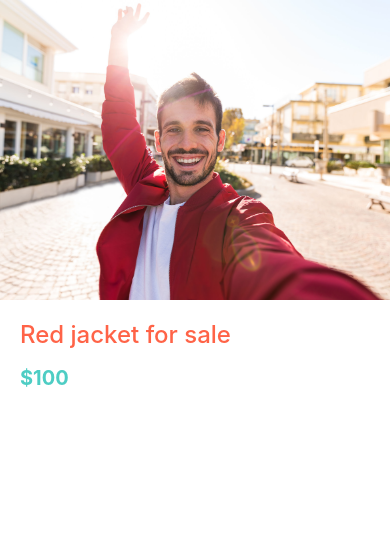
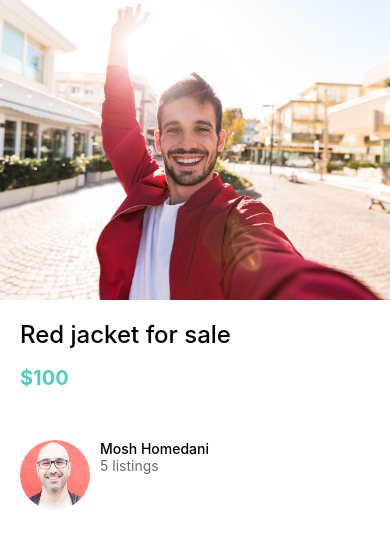
Before and after one commit to captainR0bbo/DoneWithIt, a React Native app: screen / in a window 390 px wide. Shown: the top 548 px of the page. Built offline with nearby package versions, Linux system fonts and the light colour scheme.

Commit message:
New ListItemComponent. Added to Listing details

```diff
--- a/app/components/AppText.js
+++ b/app/components/AppText.js
@@ -7,7 +7,7 @@
 
 const styles = StyleSheet.create({
   text: {
-    color: "tomato",
+    color: "black",
     ...Platform.select({
       ios: {
         fontSize: 20,
--- /dev/null
+++ b/app/components/ListItem.js
@@ -0,0 +1,37 @@
+import React from "react";
+import { View, StyleSheet, Image } from "react-native";
+
+import AppText from "./AppText";
+import colors from "../config/colors";
+
+function ListItem({ title, subTitle, image }) {
+  return (
+    <View style={styles.container}>
+      <Image style={styles.image} source={image} />
+      <View>
+        <AppText style={styles.title}>{title}</AppText>
+        <AppText style={styles.subTitle}>{subTitle}</AppText>
+      </View>
+    </View>
+  );
+}
+
+const styles = StyleSheet.create({
+  container: {
+    flexDirection: "row",
+  },
+  image: {
+    width: 70,
+    height: 70,
+    borderRadius: 35,
+    marginRight: 10,
+  },
+  subTitle: {
+    color: colors.medium,
+  },
+  title: {
+    fontWeight: "500",
+  },
+});
+
+export default ListItem;
--- a/app/config/colors.js
+++ b/app/config/colors.js
@@ -3,4 +3,5 @@
   secondary: "#4ecdc4",
   black: "#000",
   white: "#fff",
+  medium: "#6e6969",
 };
--- a/app/screens/ListingDetailsScreen.js
+++ b/app/screens/ListingDetailsScreen.js
@@ -3,6 +3,7 @@
 
 import AppText from "../components/AppText";
 import colors from "../config/colors";
+import ListItem from "../components/ListItem";
 
 function ListingDetailsScreen(props) {
   return (
@@ -11,6 +12,13 @@
       <View style={styles.detailsContainer}>
         <AppText style={styles.title}>Red jacket for sale</AppText>
         <AppText style={styles.price}>$100</AppText>
+        <View style={styles.userContainer}>
+          <ListItem
+            image={require("../assets/mosh.jpg")}
+            title="Mosh Homedani"
+            subTitle="5 listings"
+          />
+        </View>
       </View>
     </View>
   );
@@ -35,6 +43,9 @@
     fontWeight: "500",
     marginBottom: 7,
   },
+  userContainer: {
+    marginVertical: 40,
+  },
 });
 
 export default ListingDetailsScreen;
```
